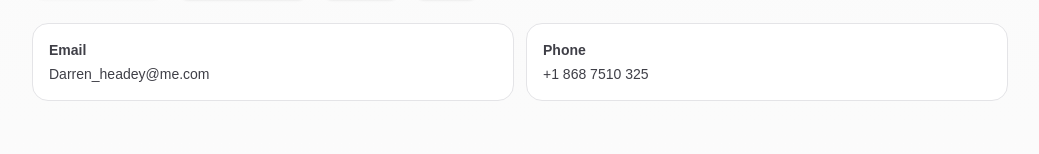
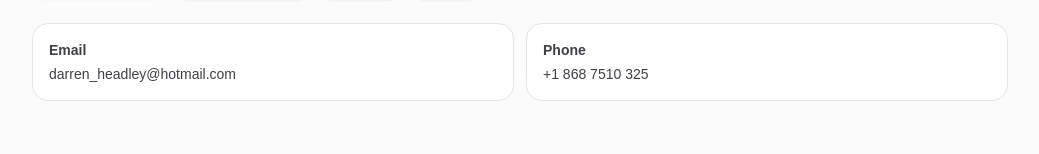
Before and after one commit to ZeroZenx/darren-headley-personal-site, a Next.js app: page / in a window 1280 px wide. Shown: the part 239-393 px from the top of the page, without its empty margins (120-1159 px from the left). Built offline with nearby package versions, Linux system fonts and the light colour scheme.

Commit message:
Use hotmail as primary contact

```diff
--- a/src/app/page.tsx
+++ b/src/app/page.tsx
@@ -4,7 +4,7 @@ const PROFILE = {
   name: "Darren Headley",
   title: "Director, Technology Services | AI & Digital Transformation",
   location: "Trinidad & Tobago",
-  email: "Darren_headey@me.com",
+  email: "darren_headley@hotmail.com",
   phoneDisplay: "+1 868 7510 325",
   phoneTel: "+18687510325",
   linkedin: "https://www.linkedin.com/in/darren-headley-2278671b5/",
```
